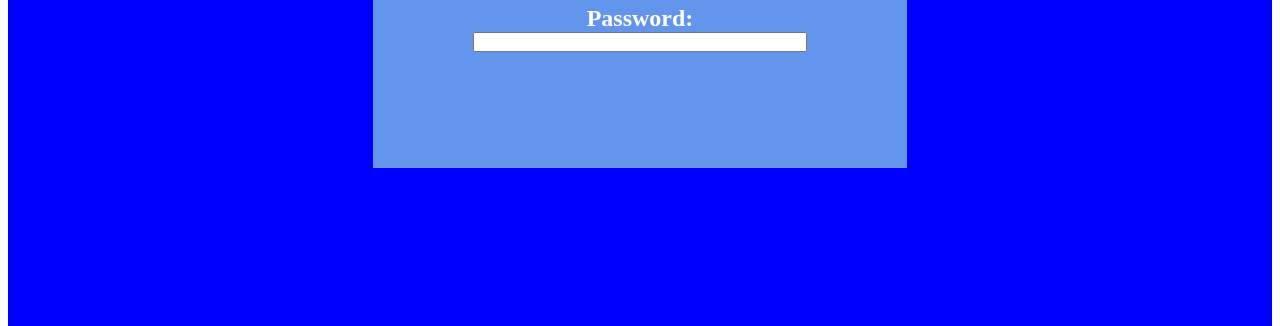
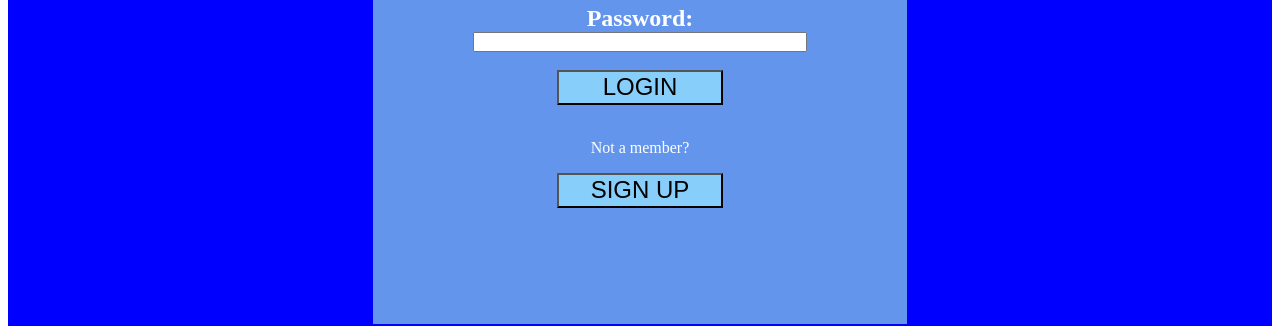
Before and after one commit to RoanKathrina/customer-manager-tool, an Angular app: page / in a window 1280 px wide. Shown: the part 448-774 px from the top of the page. Built offline with nearby package versions, Linux system fonts and the light colour scheme.

Commit message:
Updated login file/s.

```diff
--- a/src/app/login/login.component.css
+++ b/src/app/login/login.component.css
@@ -23,3 +23,10 @@
   width: 100%;
   height: 20px;
 }
+
+.LoginPageButton {
+  width: 50%;
+  height: 35px;
+  font-size: 24px;
+  background-color: lightskyblue;
+}
--- a/src/app/login/login.component.html
+++ b/src/app/login/login.component.html
@@ -11,6 +11,13 @@
       <label class="LoginPageLabel">Password:</label>
       <br/>
       <input type="password" class="LoginPageInputBox" formControlName="password">
+      <br/>
+      <br/>
+      <button class="LoginPageButton" type="submit">LOGIN</button>
+      <br/>
+      <br/>
+      <p style="color: white">Not a member?</p>
+      <button class="LoginPageButton" (click)="goToSignUpPage" type="button">SIGN UP</button>
     </form>
   </div>
 </div>
--- a/src/app/login/login.component.ts
+++ b/src/app/login/login.component.ts
@@ -19,6 +19,8 @@ export class LoginComponent implements OnInit{
       'username': new FormControl(null, Validators.required),
       'password': new FormControl(null, Validators.required)
     })
+  }
 
+  onSubmit() {
   }
 }
```
